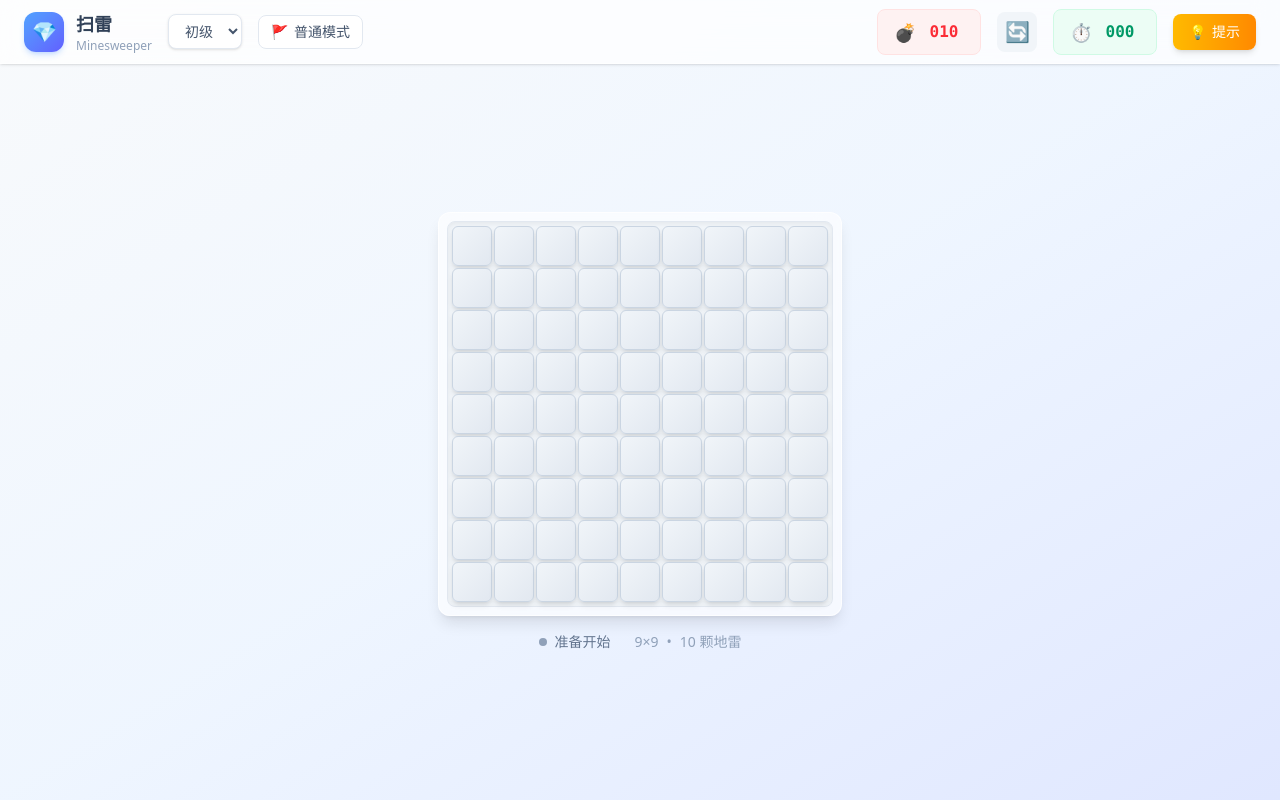
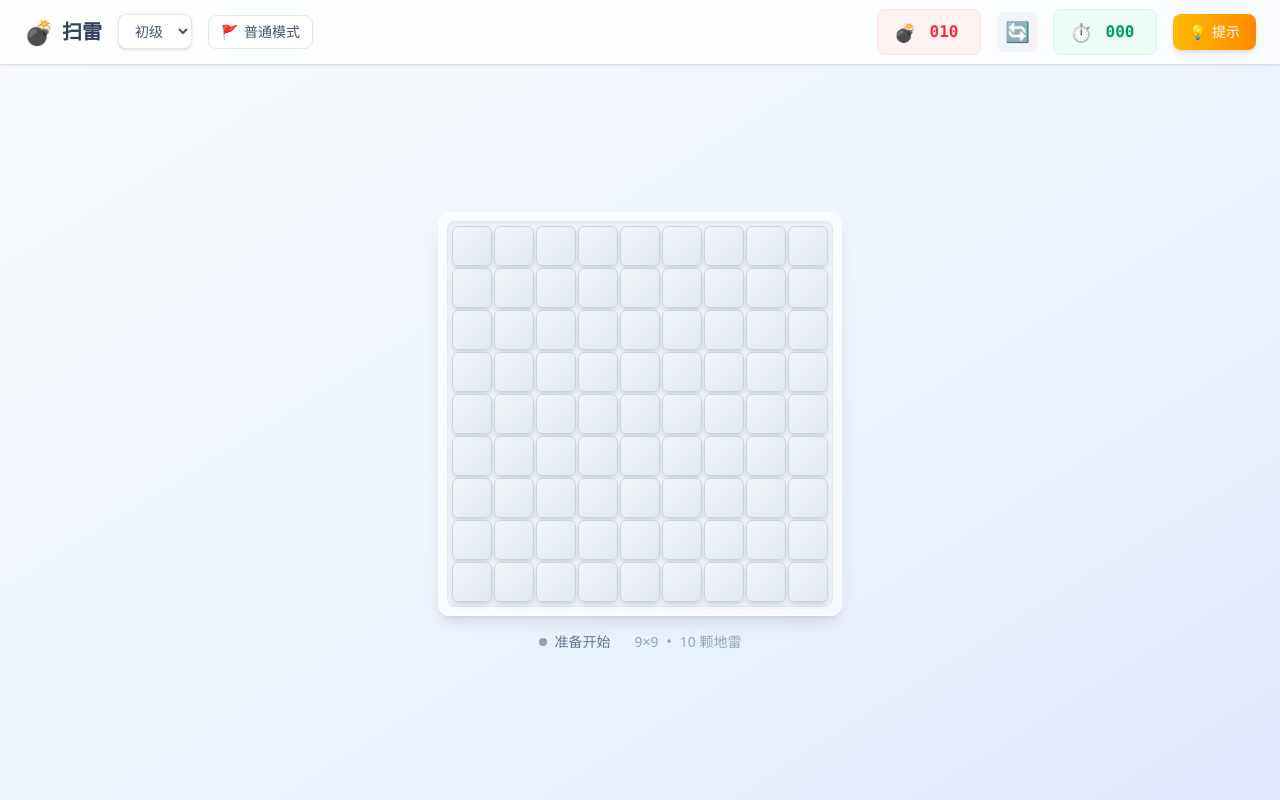
Before and after one commit to AboutThePast/minesweeper, a Vue app: page / in a window 1280 px wide. Built offline with nearby package versions, Linux system fonts and the light colour scheme.

Commit message:
style: 重新设计标题区域，移除钻石图标使用地雷 emoji

```diff
--- a/src/App.vue
+++ b/src/App.vue
@@ -4,14 +4,9 @@
     <header class="h-16 bg-white/70 backdrop-blur-md border-b border-white/60 shadow-sm flex items-center justify-between px-6 shrink-0">
       <div class="flex items-center gap-4">
         <!-- 标题 -->
-        <div class="flex items-center gap-3">
-          <div class="w-10 h-10 rounded-xl bg-gradient-to-br from-blue-400 to-indigo-500 flex items-center justify-center shadow-md shadow-blue-500/20">
-            <span class="text-xl">💎</span>
-          </div>
-          <div>
-            <h1 class="text-lg font-bold text-slate-700">扫雷</h1>
-            <p class="text-xs text-slate-400">Minesweeper</p>
-          </div>
+        <div class="flex items-center gap-2">
+          <span class="text-2xl">💣</span>
+          <h1 class="text-xl font-black text-slate-700">扫雷</h1>
         </div>
 
         <!-- 难度选择器 -->
```
